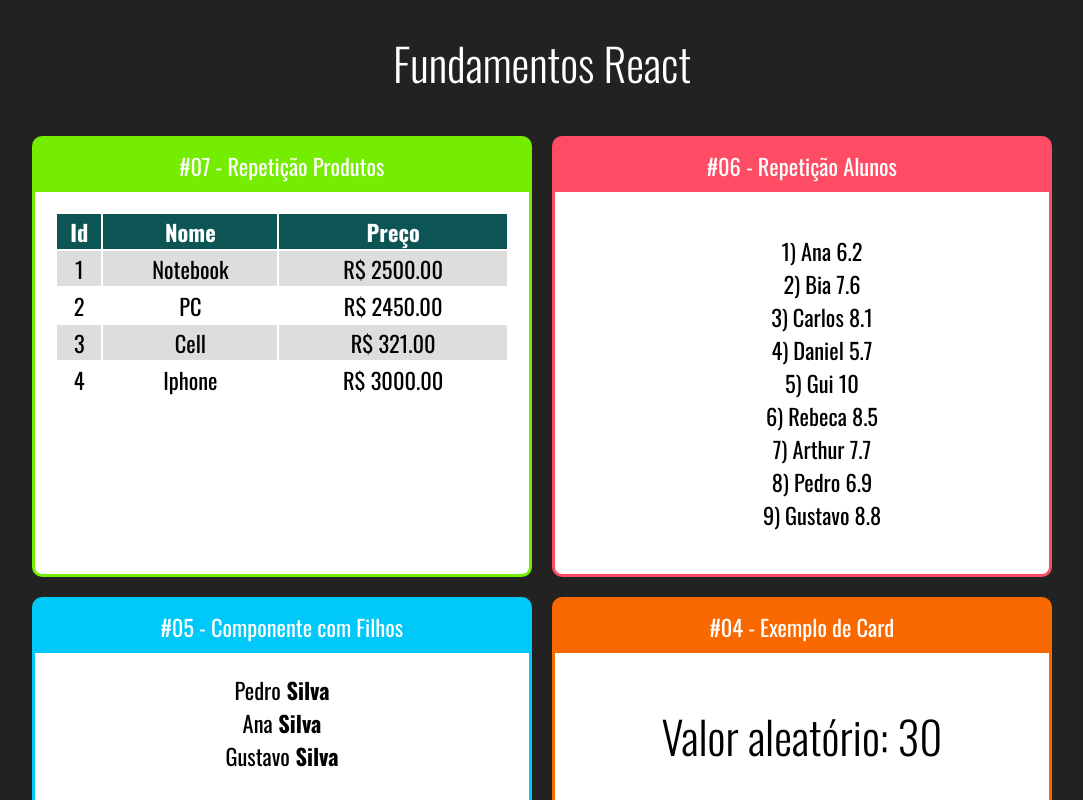
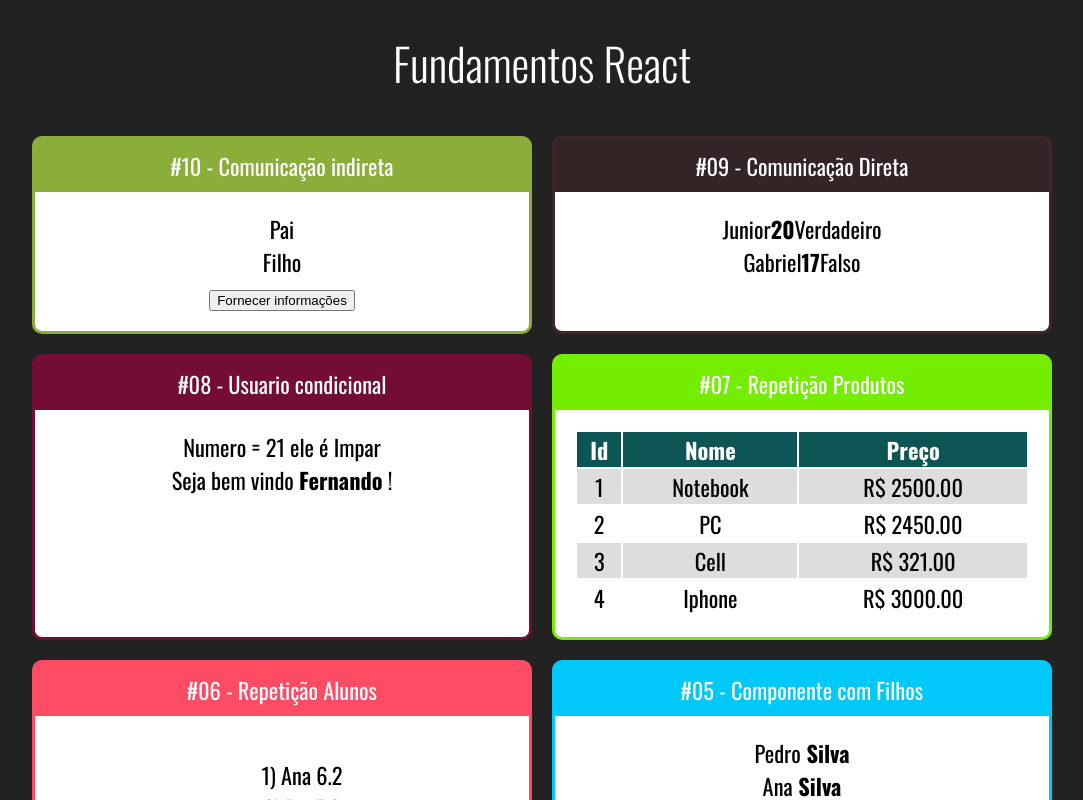
Before and after one commit to juliomchado/ReactJS, a React (Create React App) app in the folder fundamentos-react/: page / in a window 1280 px wide. Shown: the top 800 px of the page, without its empty margins (98-1181 px from the left). Built offline with nearby package versions, Linux system fonts and the light colour scheme.

Commit message:
Comunicacao direta e indireta

```diff
--- a/fundamentos-react/src/App.jsx
+++ b/fundamentos-react/src/App.jsx
@@ -1,6 +1,10 @@
 import React from 'react'
 import './App.css'
 
+import IndiretaPai from './components/comunicacao/IndiretaPai'
+import DiretaPai from './components/comunicacao/DiretaPai'
+import UsuarioInfo from './components/condicional/UsuarioInfo'
+import ParOuImpar from './components/condicional/ParOuImpar'
 import TabelaProdutos from './components/repeticao/TabelaProdutos'
 import ListaAlunos from './components/repeticao/ListaAlunos'
 import Familia from './components/basicos/Familia'
@@ -19,6 +23,21 @@ export default () => (
         <h1>Fundamentos React</h1>
 
         <div className="Cards">
+
+
+            <Card titulo="#10 - Comunicação indireta" color="#8BAD39">
+                <IndiretaPai></IndiretaPai>
+            </Card>
+
+            <Card titulo="#09 - Comunicação Direta" color="#7333">
+                <DiretaPai></DiretaPai>
+            </Card>
+
+            <Card titulo="#08 - Usuario condicional" color="#730d35">
+                <ParOuImpar valor={21}></ParOuImpar>
+                <UsuarioInfo usuario={{ nome: 'Fernando' }}></UsuarioInfo>
+            </Card>
+
             <Card titulo="#07 - Repetição Produtos" color="#75ED00">
                 <TabelaProdutos></TabelaProdutos>
             </Card>
--- /dev/null
+++ b/fundamentos-react/src/components/comunicacao/DiretaFilho.jsx
@@ -0,0 +1,14 @@
+import React from 'react'
+
+
+
+export default props => {
+
+    return (
+        <div>
+            <span>{props.nome}</span>
+            <strong>{props.idade}</strong>
+            <span>{props.nerd ? 'Verdadeiro' : 'Falso'}</span>
+        </div>
+    )
+}
--- /dev/null
+++ b/fundamentos-react/src/components/comunicacao/DiretaPai.jsx
@@ -0,0 +1,13 @@
+import React from 'react'
+import DiretaFilho from './DiretaFilho'
+
+
+export default props => {
+
+    return (
+        <div>
+            <DiretaFilho nome="Junior" idade={20} nerd={true}></DiretaFilho>
+            <DiretaFilho nome="Gabriel" idade={17} nerd={false}></DiretaFilho>
+        </div>
+    )
+}
--- /dev/null
+++ b/fundamentos-react/src/components/comunicacao/IndiretaFilho.jsx
@@ -0,0 +1,17 @@
+import React from 'react'
+
+
+export default props => {
+
+    const gerarIdade = parseInt(Math.random() * (20) + 50)
+    const gerarNerd = Math.random() > 0.5
+    const funcao = props.test
+
+    return (
+        <div>
+            <div>Filho</div>
+            <button  style={{cursor: 'pointer'}}onClick={_ => funcao('Gabriel', gerarIdade, gerarNerd)}>Fornecer informações</button>
+        </div >
+
+    )
+}
--- /dev/null
+++ b/fundamentos-react/src/components/comunicacao/IndiretaPai.jsx
@@ -0,0 +1,27 @@
+import React, { useState } from 'react'
+import IndiretaFilho from './IndiretaFilho'
+
+export default props => {
+
+    const [nome, setNome] = useState('')
+    const [idade, setIdade] = useState('')
+    const [nerd, setNerd] = useState(false)
+
+    function comunicar(nomeParam, idadeParam , nerdParam) {
+        setNome(nomeParam)
+        setIdade(idadeParam)
+        const verificacao = nerdParam ? 'Verdadeiro' : 'Falso'
+        setNerd(verificacao)
+
+    }
+
+
+    return (
+        <div>
+            <div>Pai</div>
+                {nome} {idade} {nerd}
+            <IndiretaFilho test={comunicar}></IndiretaFilho>
+        </div>
+
+    )
+}
--- /dev/null
+++ b/fundamentos-react/src/components/condicional/ParOuImpar.jsx
@@ -0,0 +1,14 @@
+import React from 'react'
+
+
+export default props => {
+
+    const isPar = props.valor % 2 === 0
+
+    return (
+        <div>
+            Numero = {props.valor} ele é {isPar ? <span>Par</span> : <span>Impar</span>}
+        </div>
+    )
+
+}
--- /dev/null
+++ b/fundamentos-react/src/components/condicional/UsuarioInfo.jsx
@@ -0,0 +1,21 @@
+import React from 'react'
+import If, { Else } from './if'
+
+export default props => {
+    const usuario = props.usuario || 'Usuário'
+
+    return (
+        <div>
+            {/* <If test={usuario && usuario.nome}>
+                Seja bem vindo <strong> {usuario.nome}</strong> !
+            </If> */}
+
+            <If test={usuario && usuario.nome}>
+                Seja bem vindo <strong> {usuario.nome}</strong> !
+                <Else>
+                    Seja bem vindo <strong>Amigão</strong>
+                </Else>
+            </If>
+        </div>
+    )
+}
--- /dev/null
+++ b/fundamentos-react/src/components/condicional/if.js
@@ -0,0 +1,22 @@
+export default props => {
+    const elseChild = props.children.filter(child => {
+        return child.type && child.type.name === 'Else'
+    })[0]
+
+    const ifChildren = props.children.filter(child => {
+        return child !== elseChild
+    })
+
+    console.log(elseChild)
+    if (props.test) {
+        return ifChildren
+
+    } else if(elseChild){
+        return elseChild
+    }
+    else {
+        return false
+    }
+}
+
+export const Else = props => props.children
```
